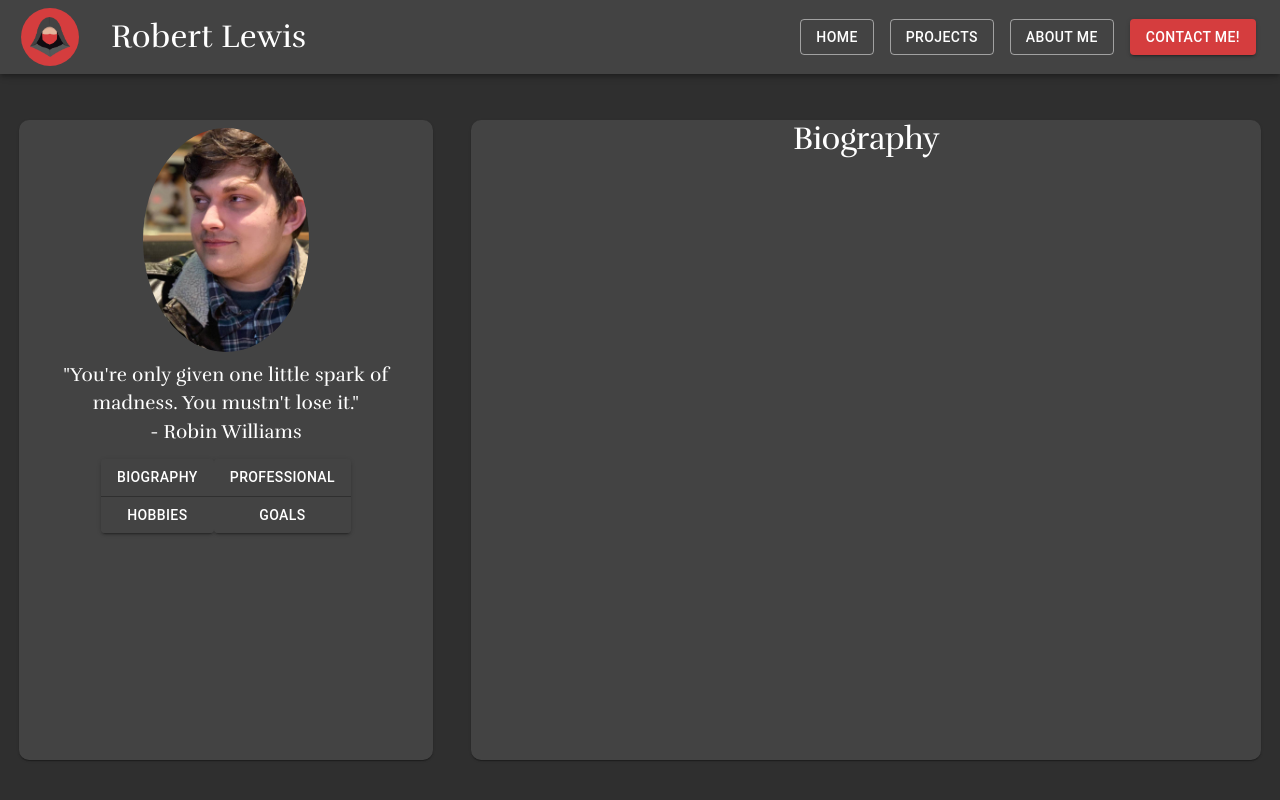
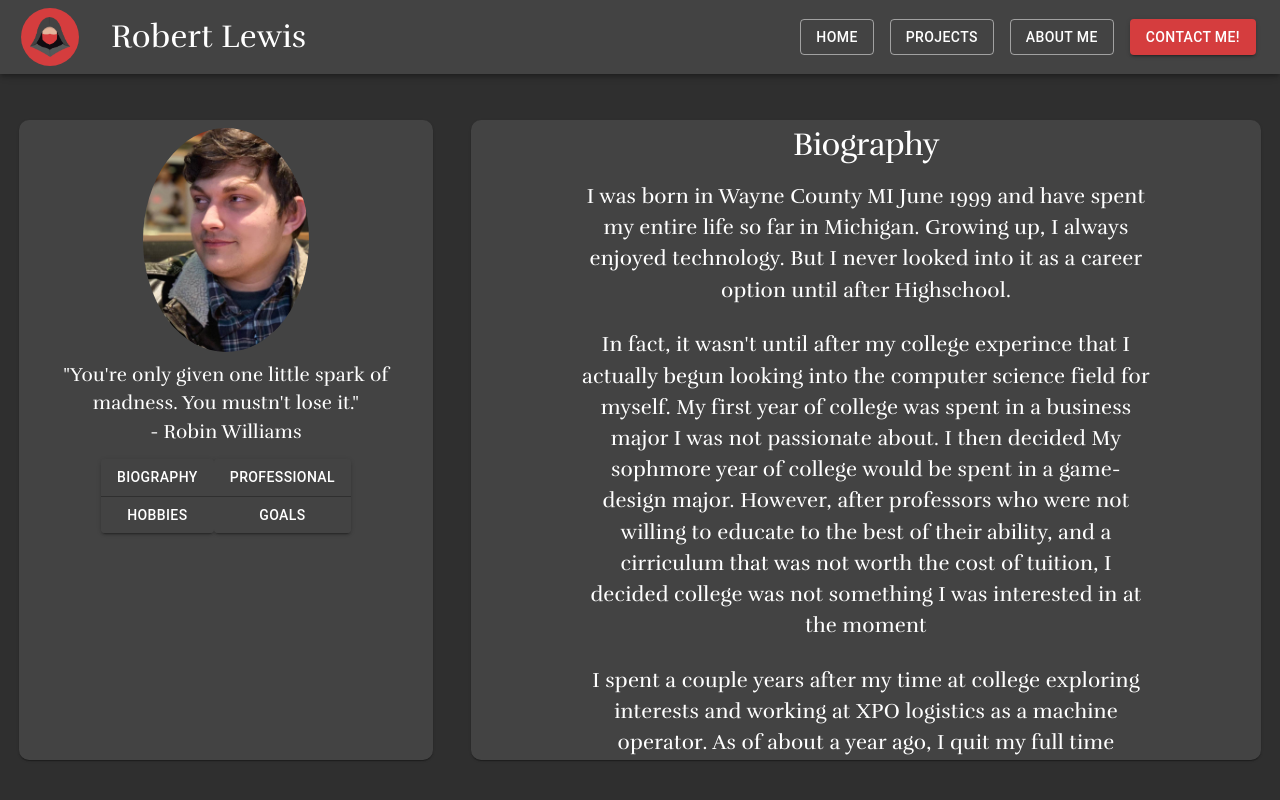
Before and after one commit to Robbysim37/portfolioWebsite, a React (Create React App) app in the folder portfolio-website/: page /about in a window 1280 px wide. Built offline with nearby package versions, Linux system fonts and the light colour scheme.

Commit message:
finished Biography

```diff
--- a/portfolio-website/src/components/aboutPage/aboutComponents/ProfileDescContent/Biography.js
+++ b/portfolio-website/src/components/aboutPage/aboutComponents/ProfileDescContent/Biography.js
@@ -1,13 +1,54 @@
-import { Typography } from "@mui/material"
+import { Typography,Stack} from "@mui/material"
+
 
 const Biography = () => {
     return(
+        <Stack textAlign={"center"} sx={{width:"75%"}}>
         <Typography sx={{
         fontSize:"2rem",
         fontFamily:"'Rufina', serif",
-        color:"text.white"}}
+        color:"text.white",
+        margin:"1%"}}
         variant="h1">Biography
         </Typography>
+        <Typography sx={{
+        fontSize:"1.3rem",
+        fontFamily:"'Rufina', serif",
+        color:"text.white",
+        margin:"2%"}}>
+            I was born in Wayne County MI June 1999
+            and have spent my entire life so far in Michigan.
+            Growing up, I always enjoyed technology. But I never looked into it as a career option
+            until after Highschool.
+        </Typography>
+        <Typography sx={{
+        fontSize:"1.3rem",
+        fontFamily:"'Rufina', serif",
+        color:"text.white",
+        margin:"2%"}}>
+
+            In fact, it wasn't until after my college experince that
+            I actually begun looking into the computer science field for myself. My first year of
+            college was spent in a business major I was not passionate about. I then decided My
+            sophmore year of college would be spent in a game-design major. However, after professors
+            who were not willing to educate to the best of their ability, and a cirriculum that was not
+            worth the cost of tuition, I decided college was not something I was interested in at the moment
+        </Typography>
+        <Typography sx={{
+        fontSize:"1.3rem",
+        fontFamily:"'Rufina', serif",
+        color:"text.white",
+        margin:"2%"}}>
+
+            I spent a couple years after my time at college exploring interests and working at XPO logistics
+            as a machine operator. As of about a year ago, I quit my full time position at the warehouse in
+            order to pursue education in computer science. With a mixture of self teaching experince
+            and a self-paced coding bootcamp provided by BloomTech Institute of Technology, I have grown into
+            a competant and confident FullStack developer!
+        </Typography>
+
+        </Stack>
+
     )
 }
 
```
